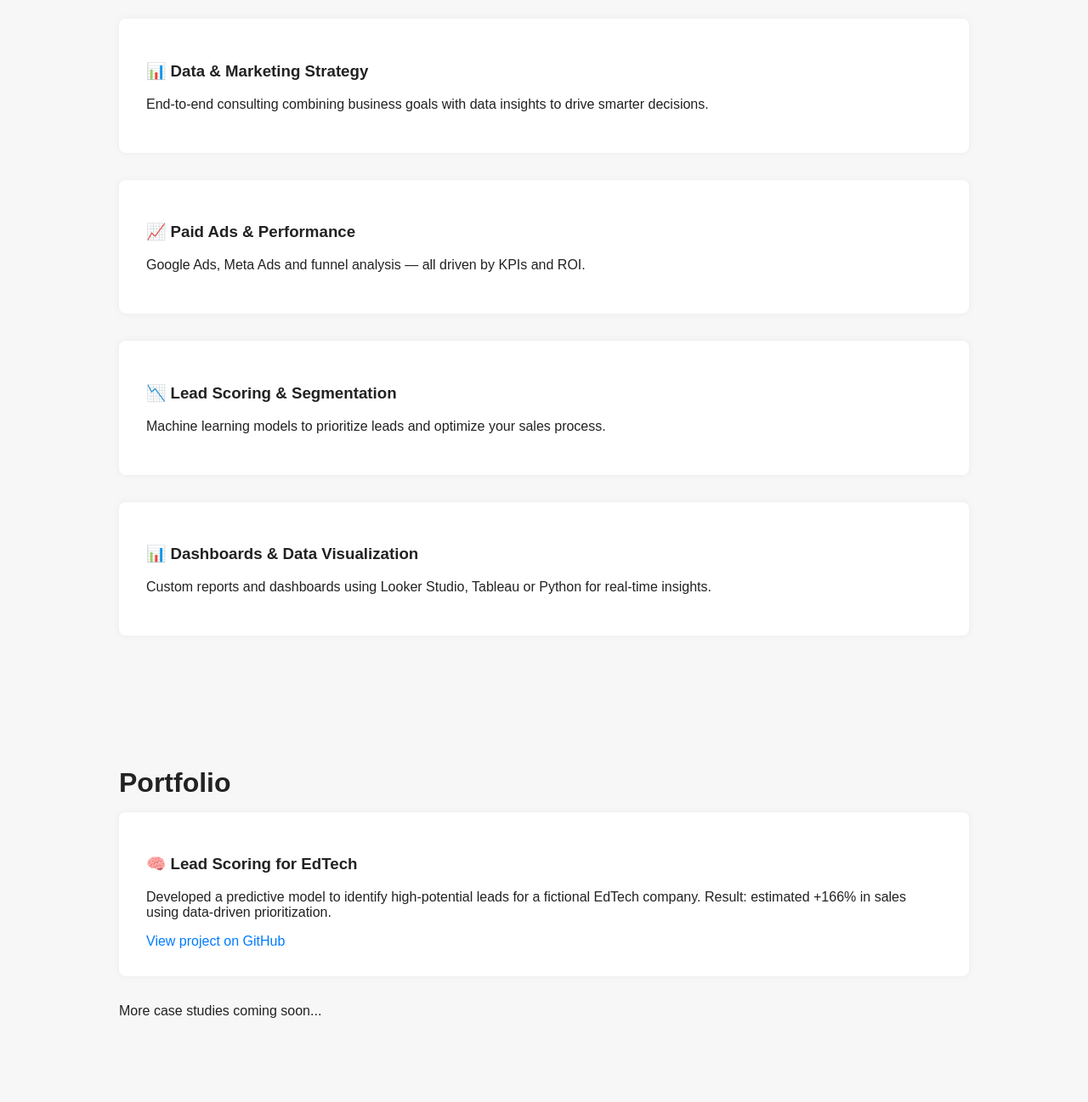
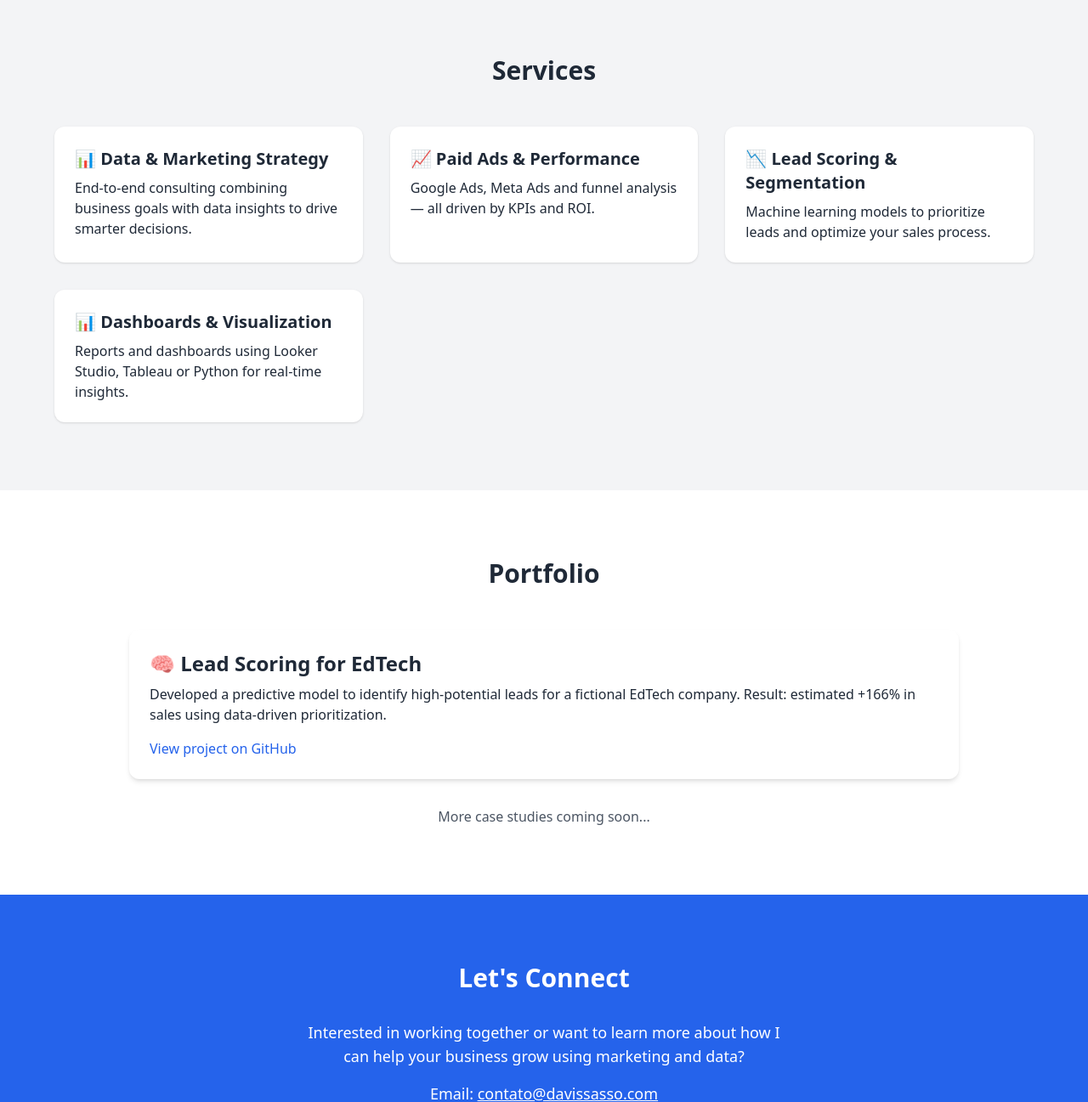
Before and after one commit to DaviSassoL/davisasso.github.io, a plain HTML site: page index.html in a window 1280 px wide. Shown: the part 779-2076 px from the top of the page at 85% size. Drawn offline with nearby package versions, Linux system fonts and the light colour scheme.

Commit message:
Update index.html

```diff
--- a/index.html
+++ b/index.html
@@ -4,76 +4,73 @@
   <meta charset="UTF-8" />
   <meta name="viewport" content="width=device-width, initial-scale=1.0" />
   <title>Davi Sasso | Data-Driven Marketing Consultant</title>
-  <style>
-    body { font-family: Arial, sans-serif; margin: 0; padding: 0; color: #222; background: #f7f7f7; }
-    header { background: #1e1e1e; color: white; padding: 3rem 2rem; text-align: center; }
-    header h1 { margin: 0; font-size: 2.5rem; }
-    header p { font-size: 1.2rem; margin-top: 1rem; }
-    .section { padding: 3rem 2rem; max-width: 1000px; margin: auto; }
-    .section h2 { font-size: 2rem; margin-bottom: 1rem; }
-    .card { background: white; padding: 2rem; margin-bottom: 2rem; border-radius: 8px; box-shadow: 0 0 10px rgba(0,0,0,0.05); }
-    .cta { background: #007bff; color: white; padding: 1rem 2rem; text-decoration: none; border-radius: 5px; display: inline-block; margin-top: 1rem; }
-    footer { text-align: center; padding: 2rem; background: #1e1e1e; color: white; }
-    a { color: #007bff; text-decoration: none; }
-    a:hover { text-decoration: underline; }
-  </style>
+  <script src="https://cdn.tailwindcss.com"></script>
 </head>
-<body>
-  <header>
-    <h1>Transform Data Into Growth</h1>
-    <p>Data-Driven Marketing & Analytics for Business Impact — by Davi Sasso</p>
-    <a href="#contact" class="cta">Let's work together</a>
-  </header>
+<body class="bg-white text-gray-800 font-sans">
 
-  <section class="section">
-    <h2>About Me</h2>
-    <div class="card">
-      <p>I'm a Data-Driven Marketing Specialist with hands-on experience in over 70 businesses across the US, Brazil, and Europe. With a solid background in paid media, data analytics, and strategy, I've managed 7-figure ad budgets and helped companies grow across multiple industries — including legal, e-commerce, B2B manufacturing, and startups.</p>
+  <!-- HERO SECTION -->
+  <section class="bg-gradient-to-br from-gray-900 to-gray-700 text-white py-20 px-4 text-center">
+    <h1 class="text-4xl md:text-5xl font-bold mb-4">Transform Data Into Growth</h1>
+    <p class="text-xl mb-6 max-w-2xl mx-auto">Data-Driven Marketing & Analytics for Business Impact — by Davi Sasso</p>
+    <a href="#contact" class="bg-blue-600 hover:bg-blue-700 text-white py-3 px-6 rounded-full text-lg font-medium transition">Let's Work Together</a>
+  </section>
+
+  <!-- ABOUT SECTION -->
+  <section class="py-20 px-6 max-w-5xl mx-auto">
+    <h2 class="text-3xl font-bold mb-6 text-center">About Me</h2>
+    <div class="bg-white shadow-md rounded-xl p-6 text-lg leading-relaxed">
+      <p class="mb-4">I'm a Data-Driven Marketing Specialist with hands-on experience in over 70 businesses across the US, Brazil, and Europe. With a solid background in paid media, data analytics, and strategy, I've managed 7-figure ad budgets and helped companies grow across multiple industries — including legal, e-commerce, B2B manufacturing, and startups.</p>
       <p>Currently pursuing an Executive MBA in Data Engineering at Mackenzie University, I'm passionate about turning complex data into actionable marketing decisions.</p>
     </div>
   </section>
 
-  <section class="section">
-    <h2>Services</h2>
-    <div class="card">
-      <h3>📊 Data & Marketing Strategy</h3>
+  <!-- SERVICES SECTION -->
+  <section class="bg-gray-100 py-20 px-6">
+    <h2 class="text-3xl font-bold mb-12 text-center">Services</h2>
+    <div class="grid gap-8 md:grid-cols-2 lg:grid-cols-3 max-w-6xl mx-auto">
+      <div class="bg-white p-6 shadow rounded-xl">
+        <h3 class="text-xl font-semibold mb-2">📊 Data & Marketing Strategy</h3>
         <p>End-to-end consulting combining business goals with data insights to drive smarter decisions.</p>
       </div>
-    <div class="card">
-      <h3>📈 Paid Ads & Performance</h3>
+      <div class="bg-white p-6 shadow rounded-xl">
+        <h3 class="text-xl font-semibold mb-2">📈 Paid Ads & Performance</h3>
         <p>Google Ads, Meta Ads and funnel analysis — all driven by KPIs and ROI.</p>
       </div>
-    <div class="card">
-      <h3>📉 Lead Scoring & Segmentation</h3>
+      <div class="bg-white p-6 shadow rounded-xl">
+        <h3 class="text-xl font-semibold mb-2">📉 Lead Scoring & Segmentation</h3>
         <p>Machine learning models to prioritize leads and optimize your sales process.</p>
       </div>
-    <div class="card">
-      <h3>📊 Dashboards & Data Visualization</h3>
-      <p>Custom reports and dashboards using Looker Studio, Tableau or Python for real-time insights.</p>
+      <div class="bg-white p-6 shadow rounded-xl">
+        <h3 class="text-xl font-semibold mb-2">📊 Dashboards & Visualization</h3>
+        <p>Reports and dashboards using Looker Studio, Tableau or Python for real-time insights.</p>
+      </div>
     </div>
   </section>
 
-  <section class="section">
-    <h2>Portfolio</h2>
-    <div class="card">
-      <h3>🧠 Lead Scoring for EdTech</h3>
-      <p>Developed a predictive model to identify high-potential leads for a fictional EdTech company. Result: estimated +166% in sales using data-driven prioritization.</p>
-      <a href="https://github.com/DaviSassoL/lead-scoring-x-education" target="_blank">View project on GitHub</a>
+  <!-- PORTFOLIO SECTION -->
+  <section class="py-20 px-6 max-w-5xl mx-auto">
+    <h2 class="text-3xl font-bold mb-12 text-center">Portfolio</h2>
+    <div class="bg-white shadow-md rounded-xl p-6">
+      <h3 class="text-2xl font-semibold mb-2">🧠 Lead Scoring for EdTech</h3>
+      <p class="mb-4">Developed a predictive model to identify high-potential leads for a fictional EdTech company. Result: estimated +166% in sales using data-driven prioritization.</p>
+      <a href="https://github.com/DaviSassoL/lead-scoring-x-education" target="_blank" class="text-blue-600 hover:underline">View project on GitHub</a>
     </div>
-    <p>More case studies coming soon...</p>
+    <p class="text-center mt-8 text-gray-600">More case studies coming soon...</p>
   </section>
 
-  <section class="section" id="contact">
-    <h2>Contact</h2>
-    <div class="card">
-      <p>Let's connect and discuss how I can help your business grow using data and marketing strategy.</p>
-      <p>Email: <a href="mailto:contato@davissasso.com">contato@davissasso.com</a></p>
-      <p>LinkedIn: <a href="https://www.linkedin.com/in/davi-sasso-14a706232/" target="_blank">Davi Sasso</a></p>
+  <!-- CONTACT SECTION -->
+  <section id="contact" class="bg-blue-600 text-white py-20 px-6">
+    <h2 class="text-3xl font-bold mb-8 text-center">Let's Connect</h2>
+    <div class="max-w-xl mx-auto text-center text-lg">
+      <p class="mb-4">Interested in working together or want to learn more about how I can help your business grow using marketing and data?</p>
+      <p>Email: <a href="mailto:contato@davissasso.com" class="underline">contato@davissasso.com</a></p>
+      <p>LinkedIn: <a href="https://www.linkedin.com/in/davi-sasso-14a706232/" target="_blank" class="underline">Davi Sasso</a></p>
     </div>
   </section>
 
-  <footer>
+  <footer class="bg-gray-900 text-white text-center py-6">
     &copy; 2025 Davi Sasso — Data-Driven Marketing Consultant
   </footer>
+
 </body>
 </html>
```
Lines whose indentation alone changed are shown as unchanged.
